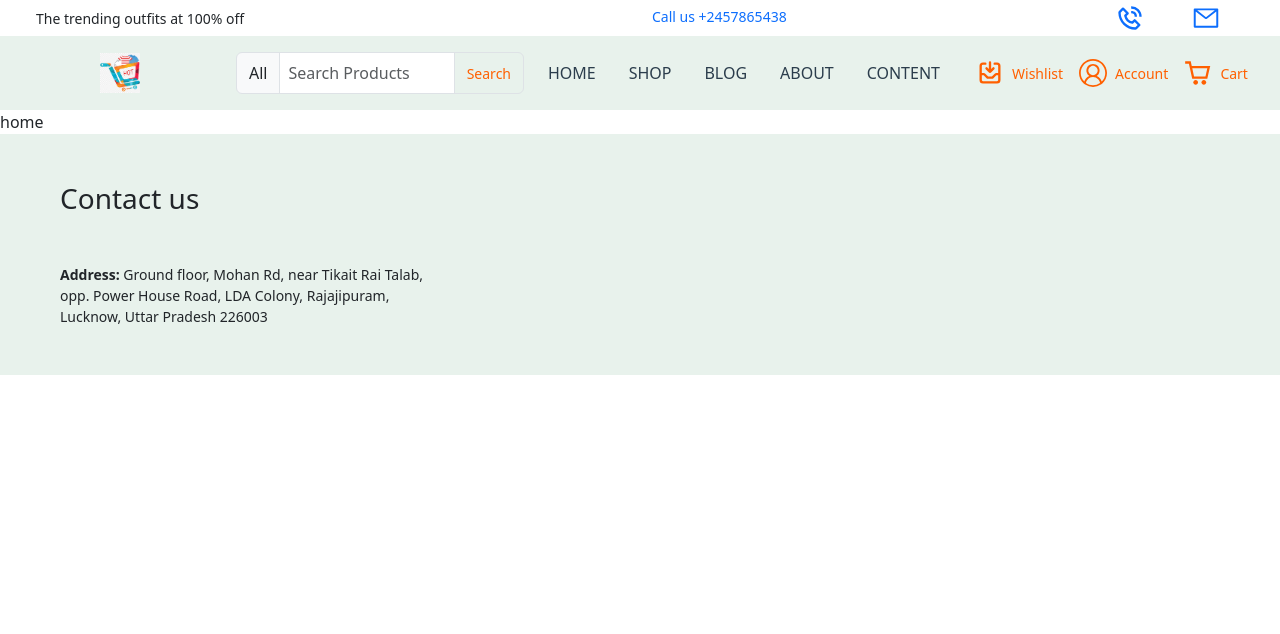
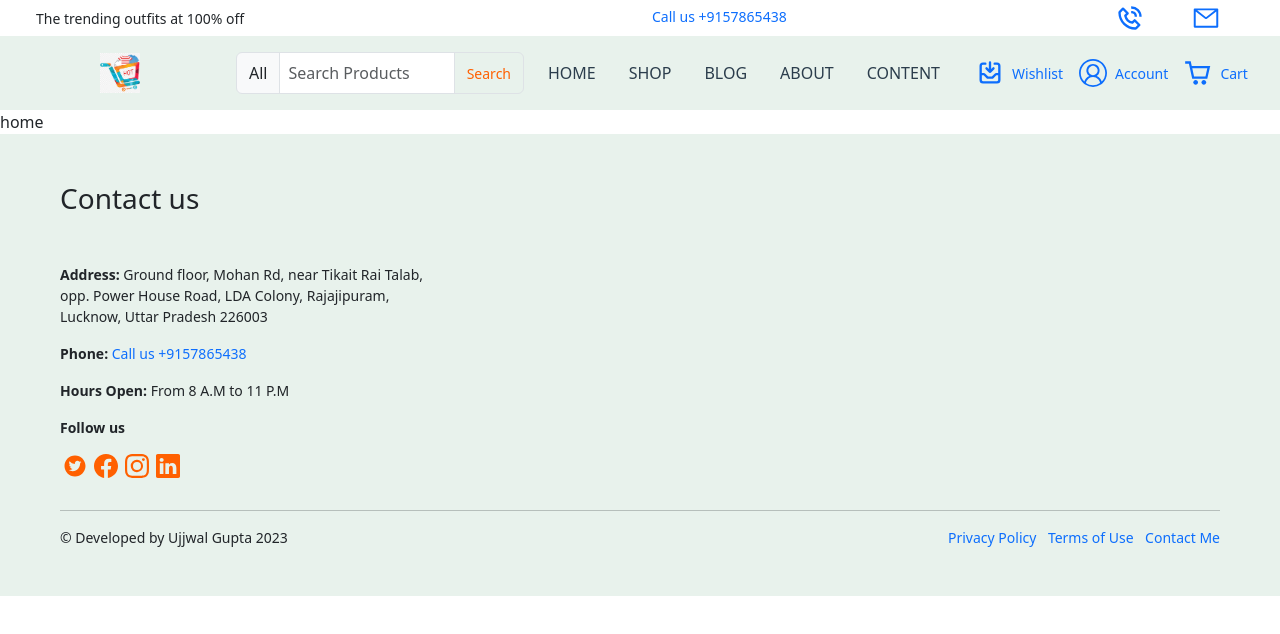
Before and after one commit to ujjwal7007/E-comerce-app, a React (Vite) app: page / in a window 1280 px wide. Shown: the top 634 px of the page. Built offline with nearby package versions, Linux system fonts and the light colour scheme.

Commit message:
footer line items

```diff
--- a/src/App.css
+++ b/src/App.css
@@ -38,7 +38,7 @@ button{
   color: white;
 }
 
-/* Header start */
+/* Header starts */
 .input-group button{
   background: transparent;
   font-size: 14px;
@@ -55,14 +55,15 @@ button{
   color: var(--primary1);
 }
 
-.nva-links-nav a{
+.nva-links-nav, .social-icons a{
   color: var(--search);
 }
 
-/* Header end */
+/* Header ends */
 
-/* footer start */
+/* footer starts */
 footer {
   background-color: var(--lighter2);
 }
-/* footer end */
+
+/* footer ends */
--- a/src/components/footer.jsx
+++ b/src/components/footer.jsx
@@ -1,16 +1,39 @@
 import React from 'react'
+import { Link } from 'react-router-dom'
+import {AiFillTwitterCircle} from "react-icons/ai"
+import {BsFacebook, BsInstagram, BsLinkedin} from "react-icons/bs"
 
 const footer = () => {
   return (
     <>
     <footer className='footer p-5'>
       <div className="container-xxl">
-        <div className="orw">
+        <div className="row">
           <div className='col-4 d-flex flex-column'>
             <h3 className='mb-5'>Contact us</h3>
             <div className="footer-details">
-              <p><b>Address:</b> Ground floor, Mohan Rd, near Tikait Rai Talab, opp. Power House Road, LDA Colony, Rajajipuram, Lucknow, Uttar Pradesh 226003</p>
+              <p className='mb-3'><b>Address:</b> Ground floor, Mohan Rd, near Tikait Rai Talab, opp. Power House Road, LDA Colony, Rajajipuram, Lucknow, Uttar Pradesh 226003</p>
+              <p className='mb-3'><b>Phone:</b><a href="tel:+9157865438"> Call us +9157865438</a></p>
+              <p className='mb-3'><b>Hours Open:</b> From 8 A.M to 11 P.M</p>
+              <p className='mb-3'><b>Follow us</b></p>
+              <div className="col-4 social-icons mb-3 d-flex justify-content-around">
+                <Link><AiFillTwitterCircle className='fs-4'/></Link>
+                <Link><BsFacebook className='fs-4'/></Link>
+                <Link><BsInstagram className='fs-4'/></Link>
+                <Link><BsLinkedin className='fs-4'/></Link>
+              </div>
             </div>
+          </div>
+        </div>
+        <hr/>
+        <div className="row">
+          <div className="col-9">
+            <p>&copy; Developed by Ujjwal Gupta 2023</p>
+          </div>
+          <div className="col-3 d-flex justify-content-between">
+            <Link>Privacy Policy</Link>
+            <Link>Terms of Use</Link>
+            <Link>Contact Me</Link>
           </div>
         </div>
       </div>
--- a/src/components/header.jsx
+++ b/src/components/header.jsx
@@ -19,7 +19,7 @@ const header = () => {
           </div>
           <div className='col-6 d-flex justify-content-between'>
             <div>
-            <a href="tel:+2457865438"> Call us +2457865438</a>
+            <a href="tel:+9157865438"> Call us +9157865438</a>
             </div>
             <div>
               <Link><BiPhoneCall  className='fs-3 mx-4'/></Link>
```
